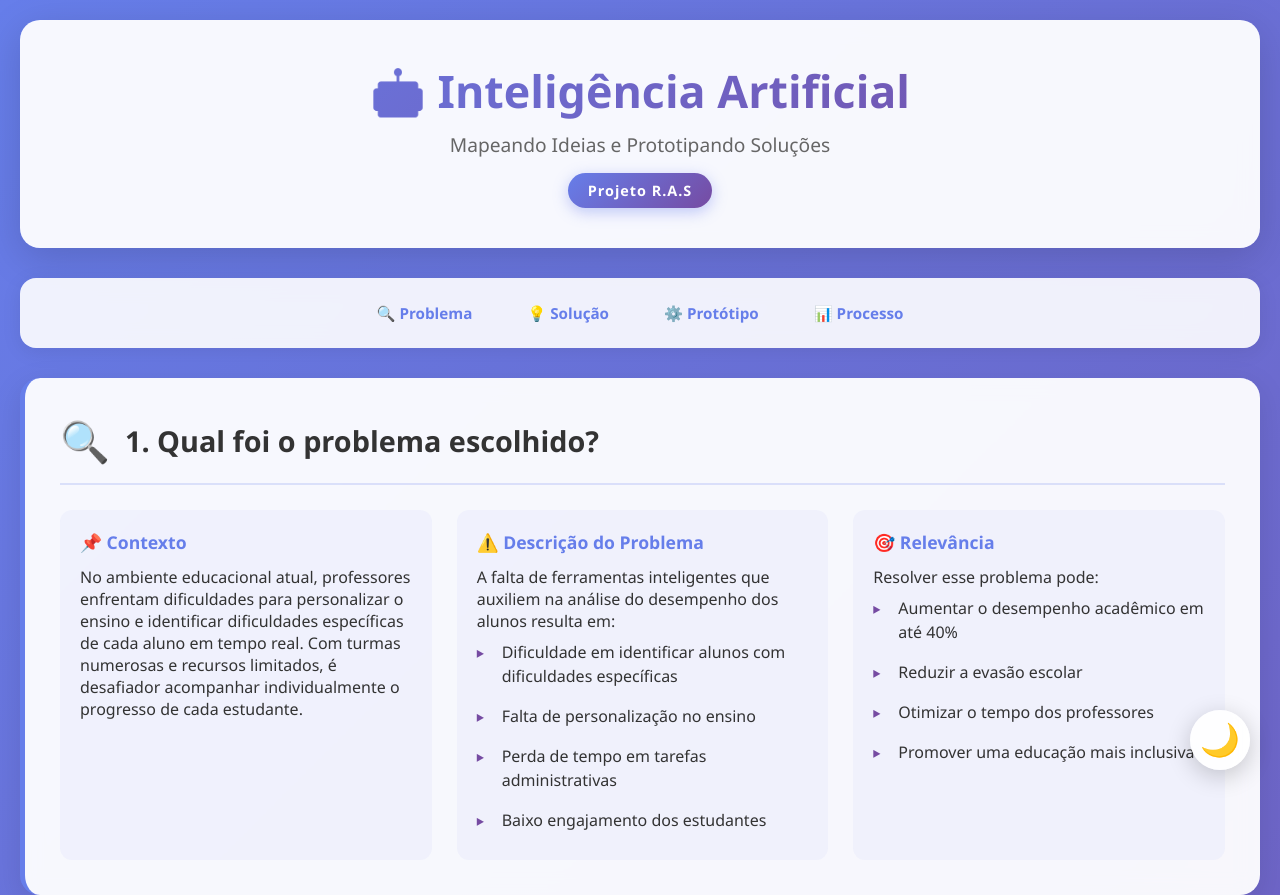
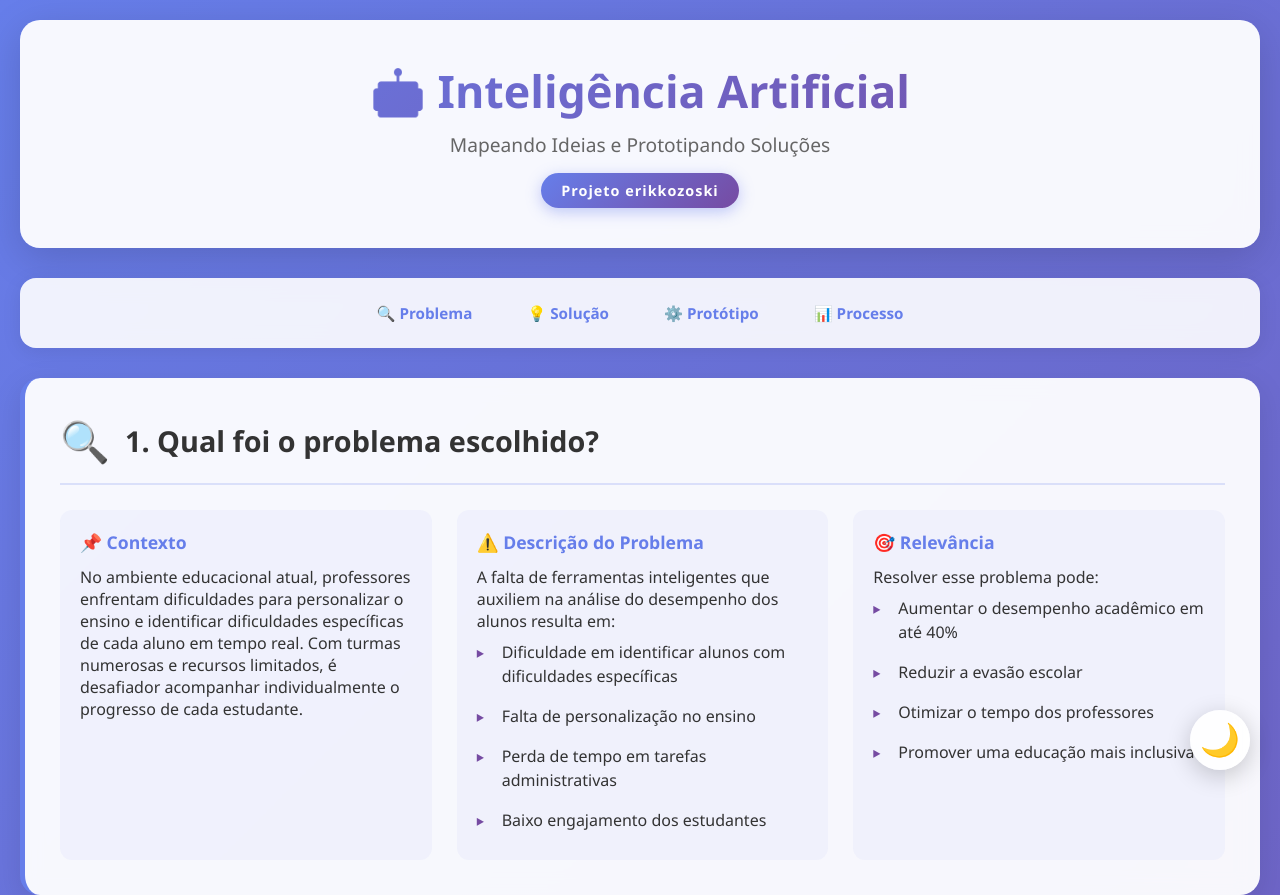
Before and after one commit to kozoski/Intelig-ncia-Artificial-mapeando-ideias-e-prototipando-solu-es, a plain HTML site: page index.html in a window 1280 px wide. Shown: the top 895 px of the page. Drawn offline with Linux system fonts and the light colour scheme.

Commit message:
Update index.html

```diff
--- a/index.html
+++ b/index.html
@@ -11,7 +11,7 @@
         <div class="header-content">
             <h1>🤖 Inteligência Artificial</h1>
             <p>Mapeando Ideias e Prototipando Soluções</p>
-            <div class="badge">Projeto R.A.S </div>
+            <div class="badge">Projeto erikkozoski </div>
         </div>
     </header>
 
```
